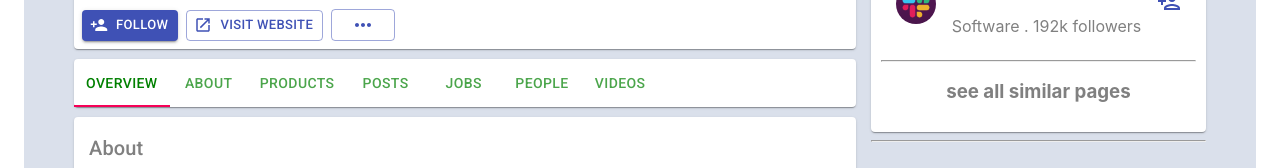
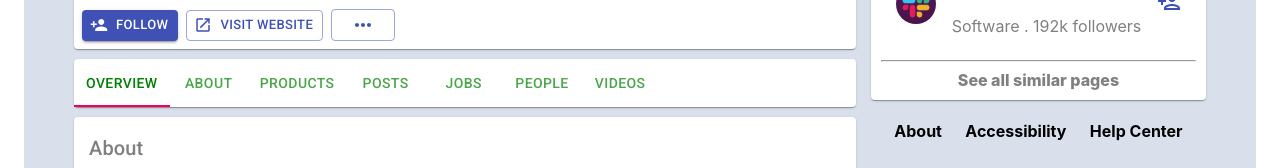
Before and after one commit to thiszsachin/linkedin-clone, a React (Create React App) app: page / in a window 1280 px wide. Shown: the part 532-700 px from the top of the page. Built offline with nearby package versions, Linux system fonts and the light colour scheme.

Commit message:
added styles

```diff
--- a/src/App.js
+++ b/src/App.js
@@ -41,7 +41,6 @@ function App() {
             <div>
               <Pages />
             </div>
-            <hr />
             <div>
               <Footer />
             </div>
--- /dev/null
+++ b/src/components/Pages/Pages.css
@@ -0,0 +1,4 @@
+.pagesLink:hover {
+  background-color: grey;
+  cursor: pointer;
+}
--- a/src/components/Pages/Pages.js
+++ b/src/components/Pages/Pages.js
@@ -5,6 +5,7 @@ import dribble from "../../static/images/dribble.png";
 import inVision from "../../static/images/InVision.png";
 import sketch from "../../static/images/sketch.png";
 import slack from "../../static/images/slack.png";
+import "./Pages.css";
 
 const Pages = () => {
   return (
@@ -17,9 +18,17 @@ const Pages = () => {
       <Page name="Dribble" type="Design" followers="162k" logo={dribble} />
       <Page name="Slack" type="Software" followers="192k" logo={slack} />
       <hr />
-      <h3 style={{ display: "flex", color: "grey", justifyContent: "center" }}>
-        see all similar pages
-      </h3>
+      <div
+        className="pagesLink"
+        style={{
+          display: "flex",
+          color: "grey",
+          justifyContent: "center",
+          fontWeight: "800",
+        }}
+      >
+        See all similar pages
+      </div>
     </Paper>
   );
 };
```
